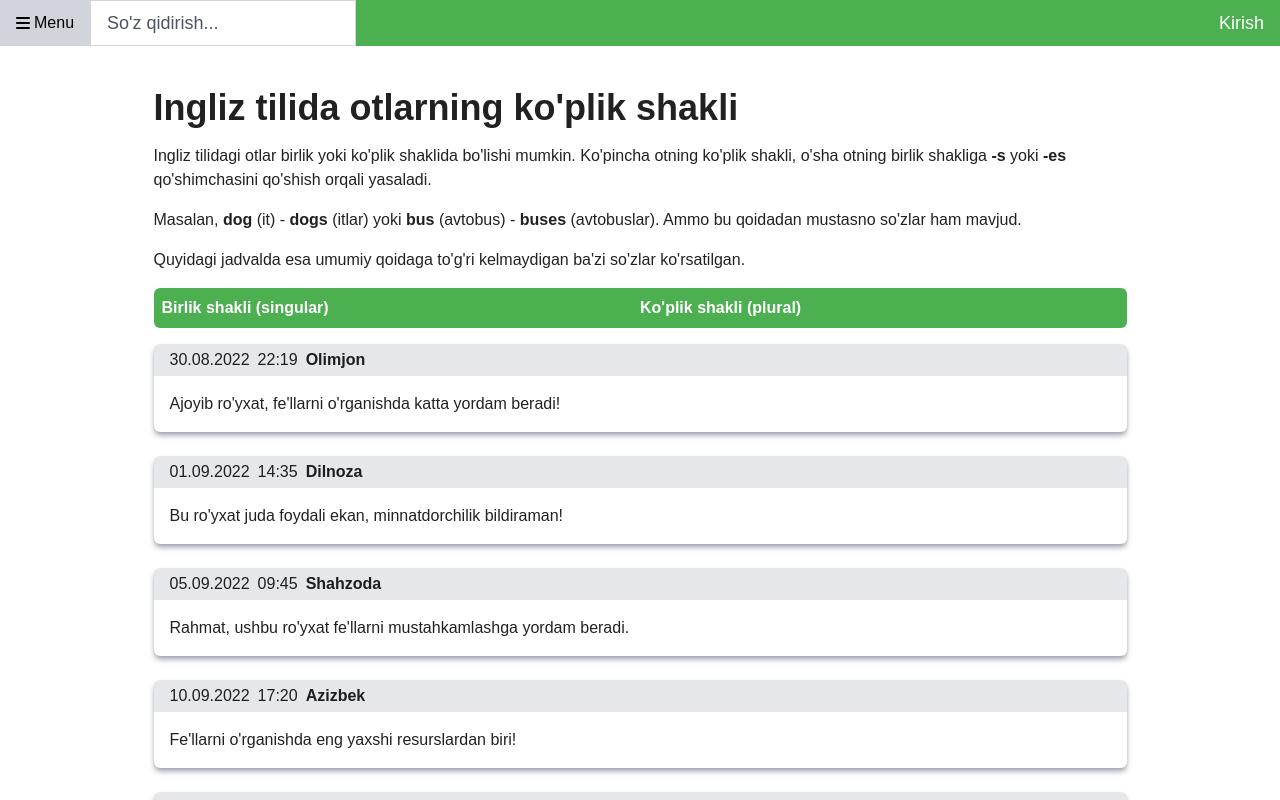
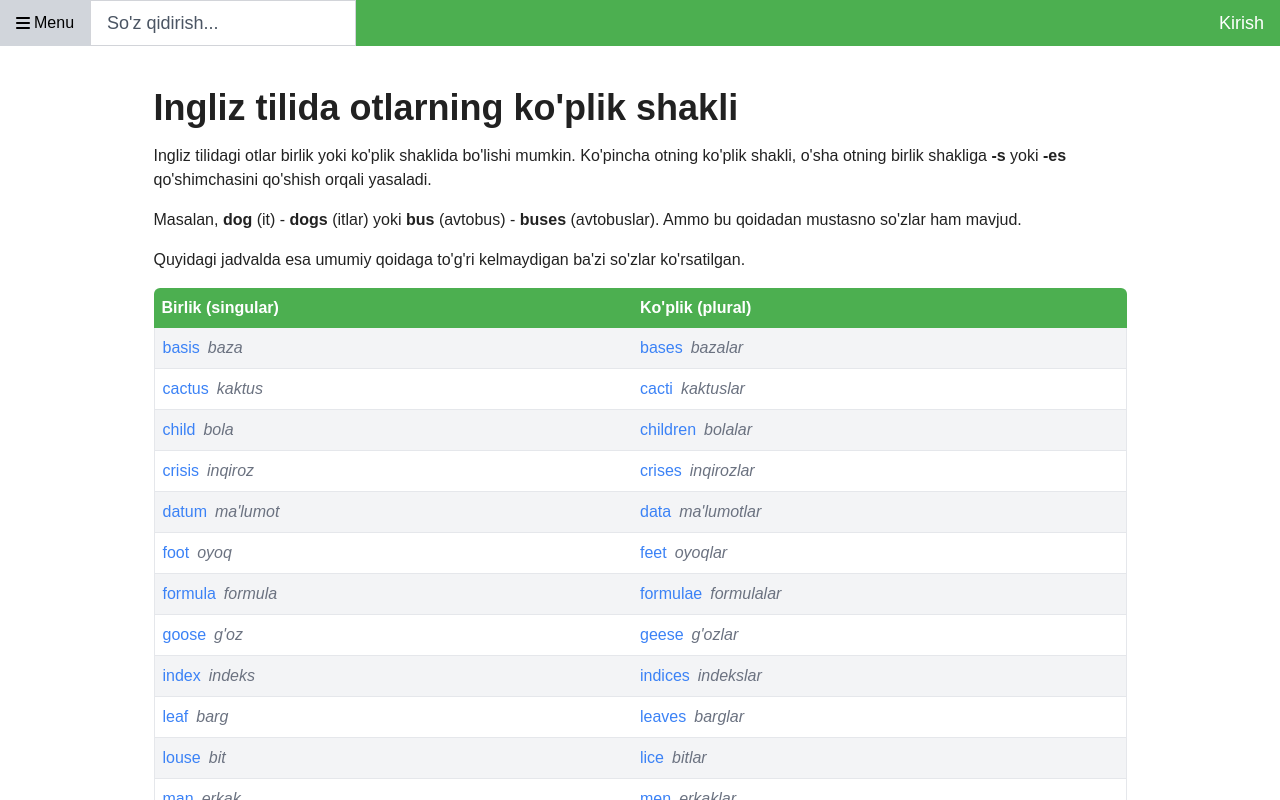
Before and after one commit to r3nzl3rdev/wordcards, a React (Vite) app: page /plural in a window 1280 px wide. Shown: the top 800 px of the page. Built offline with nearby package versions, Linux system fonts and the light colour scheme.

Commit message:
feat: responsice and finished plural page

```diff
--- a/src/hardcode/hardcode.ts
+++ b/src/hardcode/hardcode.ts
@@ -607,3 +607,66 @@ export const comments = [
     text: "Yangi fe'llarni tezroq o'rganish uchun juda yaxshi usul!",
   },
 ];
+
+export const irregularNouns = [
+  {
+    en: { singular: "basis", plural: "bases" },
+    translation: { singular: "baza", plural: "bazalar" },
+  },
+  {
+    en: { singular: "cactus", plural: "cacti" },
+    translation: { singular: "kaktus", plural: "kaktuslar" },
+  },
+  {
+    en: { singular: "child", plural: "children" },
+    translation: { singular: "bola", plural: "bolalar" },
+  },
+  {
+    en: { singular: "crisis", plural: "crises" },
+    translation: { singular: "inqiroz", plural: "inqirozlar" },
+  },
+  {
+    en: { singular: "datum", plural: "data" },
+    translation: { singular: "ma'lumot", plural: "ma'lumotlar" },
+  },
+  {
+    en: { singular: "foot", plural: "feet" },
+    translation: { singular: "oyoq", plural: "oyoqlar" },
+  },
+  {
+    en: { singular: "formula", plural: "formulae" },
+    translation: { singular: "formula", plural: "formulalar" },
+  },
+  {
+    en: { singular: "goose", plural: "geese" },
+    translation: { singular: "g'oz", plural: "g'ozlar" },
+  },
+  {
+    en: { singular: "index", plural: "indices" },
+    translation: { singular: "indeks", plural: "indekslar" },
+  },
+  {
+    en: { singular: "leaf", plural: "leaves" },
+    translation: { singular: "barg", plural: "barglar" },
+  },
+  {
+    en: { singular: "louse", plural: "lice" },
+    translation: { singular: "bit", plural: "bitlar" },
+  },
+  {
+    en: { singular: "man", plural: "men" },
+    translation: { singular: "erkak", plural: "erkaklar" },
+  },
+  {
+    en: { singular: "mouse", plural: "mice" },
+    translation: { singular: "sichqon", plural: "sichqonlar" },
+  },
+  {
+    en: { singular: "ox", plural: "oxen" },
+    translation: { singular: "ho'kiz", plural: "ho'kizlar" },
+  },
+  {
+    en: { singular: "person", plural: "people" },
+    translation: { singular: "inson", plural: "odamlar" },
+  },
+];
--- a/src/pages/Menu/Plural.tsx
+++ b/src/pages/Menu/Plural.tsx
@@ -1,7 +1,8 @@
 import React from "react";
 import CommentList from "../../components/CommentList";
 import AddCommentBox from "../../components/AddCommentBox";
-import { comments } from "../../hardcode/hardcode";
+import { comments, irregularNouns } from "../../hardcode/hardcode";
+import { Link } from "react-router-dom";
 
 const Plural: React.FC = () => {
   return (
@@ -27,11 +28,42 @@ const Plural: React.FC = () => {
           </p>
         </div>
 
-        <div className="grid grid-cols-1 rounded-md overflow-auto min-w-[973px]">
+        <div className="grid grid-cols-1 rounded-md overflow-auto w-full min-w-[300px] lg:min-w-[973px]">
           <div className="grid grid-cols-2 p-2 font-bold text-white bg-green-primary font-lg rounded-t">
-            <p>Birlik shakli (singular)</p>
-            <p>Ko'plik shakli (plural)</p>
+            <p>Birlik (singular)</p>
+            <p>Ko'plik (plural)</p>
           </div>
+          {irregularNouns.map((noun, index) => {
+            return (
+              <div
+                key={index}
+                className={`grid grid-cols-2 p-2 border-b border-gray-200 border-x hover:bg-gray-200 ${index == irregularNouns.length - 1 ? "rounded-b-md " : ""} ${index % 2 == 0 ? "bg-gray-100" : ""}`}
+              >
+                <p className="flex gap-2 w-fill">
+                  <Link
+                    to={`/en/${noun.en.singular}`}
+                    className="text-blue-500 hover:text-orange-400"
+                  >
+                    <span>{noun.en.singular}</span>
+                  </Link>
+                  <span className="text-gray-500 italic">
+                    {noun.translation.singular}
+                  </span>
+                </p>
+                <p className="flex gap-2 w-fill">
+                  <Link
+                    to={`/en/${noun.en.plural}`}
+                    className=" text-blue-500 hover:text-orange-400"
+                  >
+                    <span>{noun.en.plural}</span>
+                  </Link>
+                  <span className="text-gray-500 italic">
+                    {noun.translation.plural}
+                  </span>
+                </p>
+              </div>
+            );
+          })}
         </div>
         <div className="w-[98%] lg:w-full max-w-[973px] sticky left-1 flex flex-col justify-center gap-4 ">
           <CommentList commentList={comments} />
```
